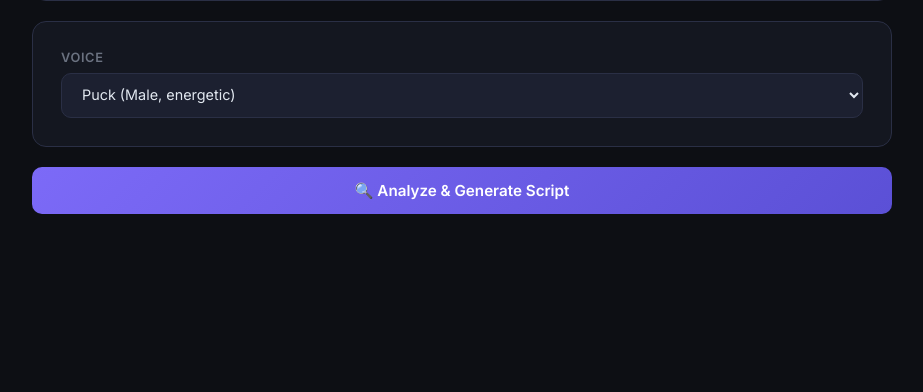
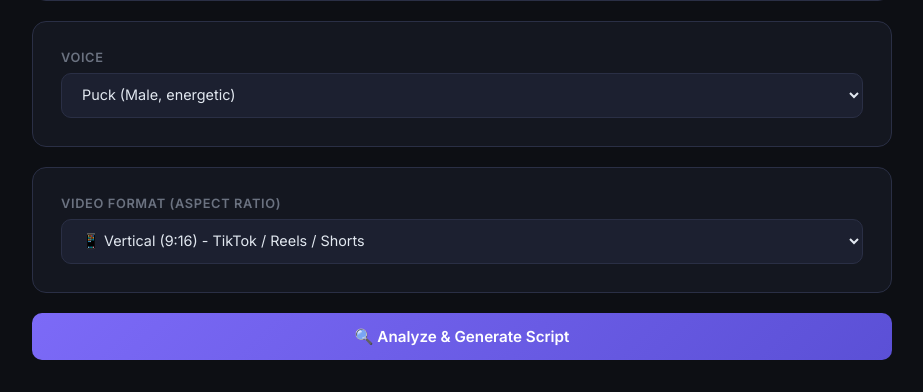
Before and after one commit to doviddo/ai-ugc-suite, a Flask app: page / in a window 1280 px wide. Shown: the part 726-1118 px from the top of the page, without its empty margins (178-1101 px from the left). Before the commit the page ends 940 px from the top, so only its background shows below. Run offline with Flask 3, Linux system fonts and the light colour scheme.

Commit message:
UI & Backend: Add Vertical/Horizontal aspect ratio toggle for clipper mode

```diff
--- a/app.py
+++ b/app.py
@@ -412,7 +412,18 @@ def process_job(job_id, mode, file_path, product_context, voiceover_script=None,
                 concat_str = "".join(concat_inputs)
                 n_segments = len(segments)
                 filter_parts.append(f"{concat_str}concat=n={n_segments}:v=1:a=0[vcat]")
-                filter_parts.append(f"[vcat]subtitles={abs_srt_path}:force_style='FontSize=24,PrimaryColour=&H00FFFF,OutlineColour=&H40000000,BorderStyle=1,Outline=2,Shadow=1,MarginV=40,Bold=1'[vout]")
+
+                # Apply scaling/cropping based on aspect ratio
+                aspect_ratio = jobs[job_id].get('aspect_ratio', 'vertical')
+                if aspect_ratio == 'horizontal':
+                    scale_filter = "scale=1920:1080:force_original_aspect_ratio=increase,crop=1920:1080"
+                else:
+                    scale_filter = "scale=1080:1920:force_original_aspect_ratio=increase,crop=1080:1920"
+                filter_parts.append(f"[vcat]{scale_filter}[vscaled]")
+
+                # Apply subtitles on the scaled video
+                # Using absolute path for subtitles, yellow text with black stroke like TikTok/Reels style
+                filter_parts.append(f"[vscaled]subtitles={abs_srt_path}:force_style='FontSize=24,PrimaryColour=&H00FFFF,OutlineColour=&H40000000,BorderStyle=1,Outline=2,Shadow=1,MarginV=40,Bold=1'[vout]")
 
                 filter_complex = ";".join(filter_parts)
 
@@ -474,6 +485,8 @@ def analyze():
     product_context = request.form.get('product_context', '').strip()
     mode = request.form.get('mode', '').strip()  # Mode must come from frontend!
 
+    aspect_ratio = request.form.get('aspect_ratio', 'vertical').strip()
+
     if not product_context:
         return jsonify({'error': 'Product context is required'}), 400
 
@@ -499,6 +512,7 @@ def analyze():
     jobs[job_id] = {
         'status': 'pending_confirmation',
         'mode': mode,
+        'aspect_ratio': aspect_ratio,
         'file_path': save_path,
         'creative_data': creative_data,
         'product_context': product_context
--- a/templates/index.html
+++ b/templates/index.html
@@ -464,6 +464,14 @@
         </select>
       </div>
 
+      <div class="card" id="aspectRatioCard">
+        <label>Video Format (Aspect Ratio)</label>
+        <select id="aspectRatioSelect">
+          <option value="vertical">📱 Vertical (9:16) - TikTok / Reels / Shorts</option>
+          <option value="horizontal">📺 Horizontal (16:9) - YouTube / Feed</option>
+        </select>
+      </div>
+
       <button class="btn btn-primary" id="analyzeBtn" onclick="analyze()">
         <span>🔍 Analyze & Generate Script</span>
       </button>
@@ -626,6 +634,7 @@
       formData.append('file', fileInput.files[0]);
       formData.append('product_context', context);
       formData.append('mode', currentMode);
+      formData.append('aspect_ratio', document.getElementById('aspectRatioSelect').value);
 
       try {
         const resp = await fetch('/analyze', { method: 'POST', body: formData });
```
